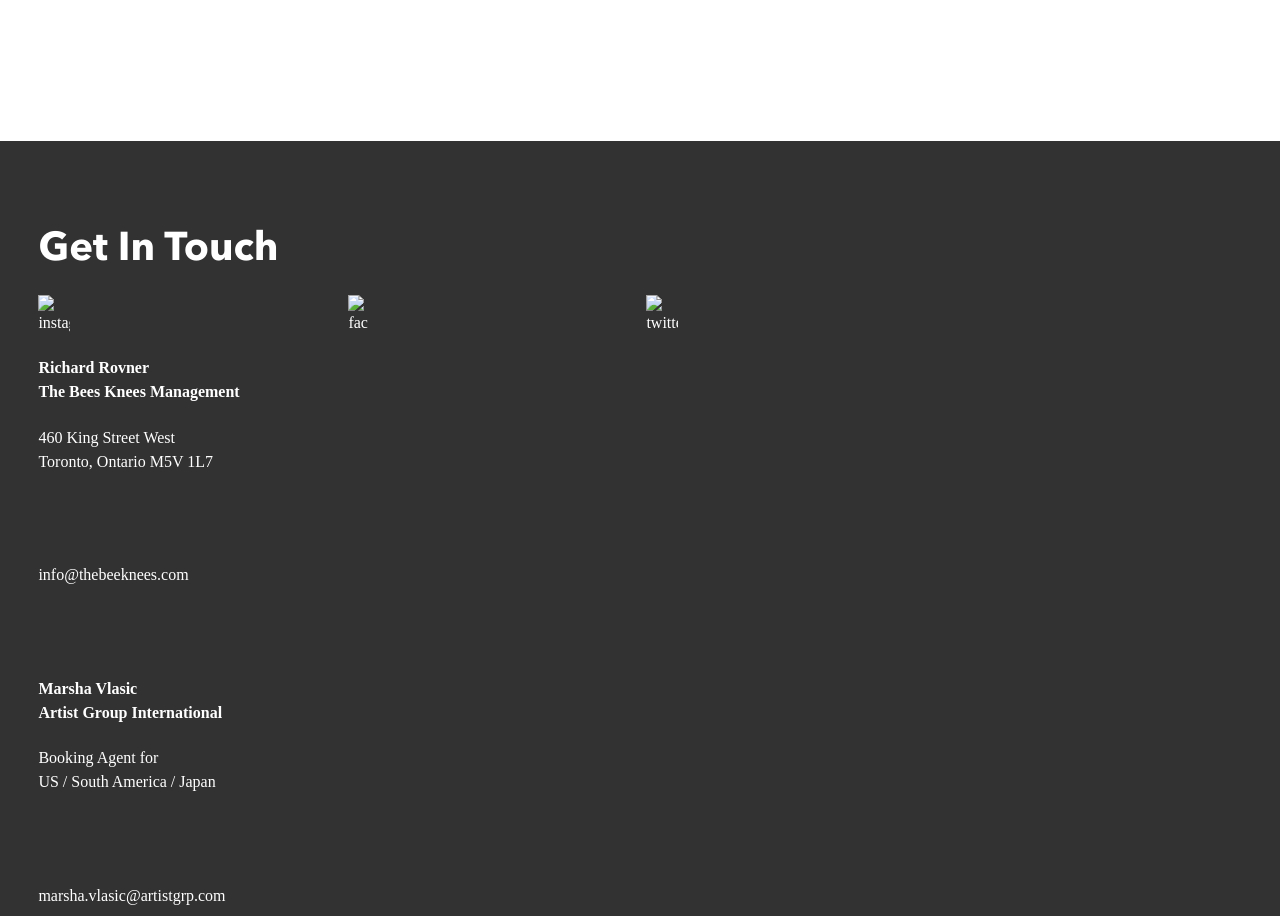
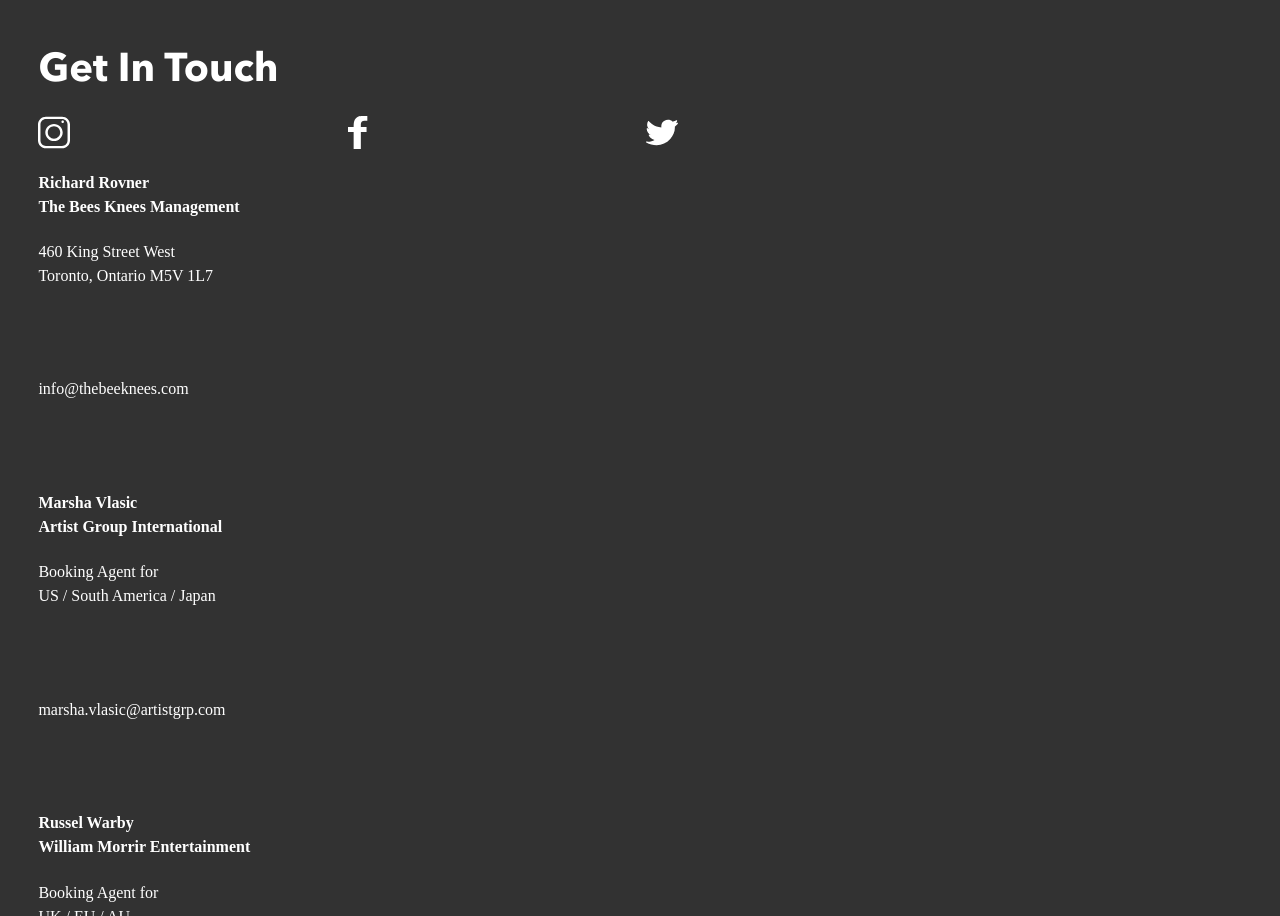
Before and after one commit to john-martinez/johnray-martinez-bandsite, a plain HTML site: page sprint-1/index.html in a window 1280 px wide. Shown: the part 8675-9591 px from the top of the page. Drawn offline with nearby package versions, Linux system fonts and the light colour scheme; files that its build step writes are made by us from their sources; the site is published under a folder, as on GitHub Pages, so addresses that start at the root find nothing; a web font is replaced by a local one.

Commit message:
fixed icons order and file path

```diff
--- a/sprint-1/index.html
+++ b/sprint-1/index.html
@@ -80,9 +80,9 @@
     <footer class="footer">
         <h2 class="footer__header">Get In Touch</h2>
         <div class="icon">
-            <img class="icon__item" src="/assets/Icons/SVG/Icon-instagram.svg" alt="instagram">
-            <img class="icon__item" src="/assets/Icons/SVG/Icon-facebook.svg" alt="facebook">
-            <img class="icon__item" src="/assets/Icons/SVG/Icon-twitter.svg" alt="twitter">
+            <img class="icon__item" src="./assets/Icons/SVG/Icon-instagram.svg" alt="instagram">
+            <img class="icon__item" src="./assets/Icons/SVG/Icon-facebook.svg" alt="facebook">
+            <img class="icon__item" src="./assets/Icons/SVG/Icon-twitter.svg" alt="twitter">
         </div>
         <section class="footer__contact">
             <div class="card">
--- a/sprint-1/stylesheets/sass/main.scss
+++ b/sprint-1/stylesheets/sass/main.scss
@@ -131,6 +131,10 @@ html {
 .main {
     padding: 10vw 3vw;
     color: $black;
+
+    @include tablet {
+        padding: 3vw;
+    }
 }
 
 .image {
```
Also changed, not shown: sprint-1/stylesheets/sass/css/main.min.css, 1 other file.
